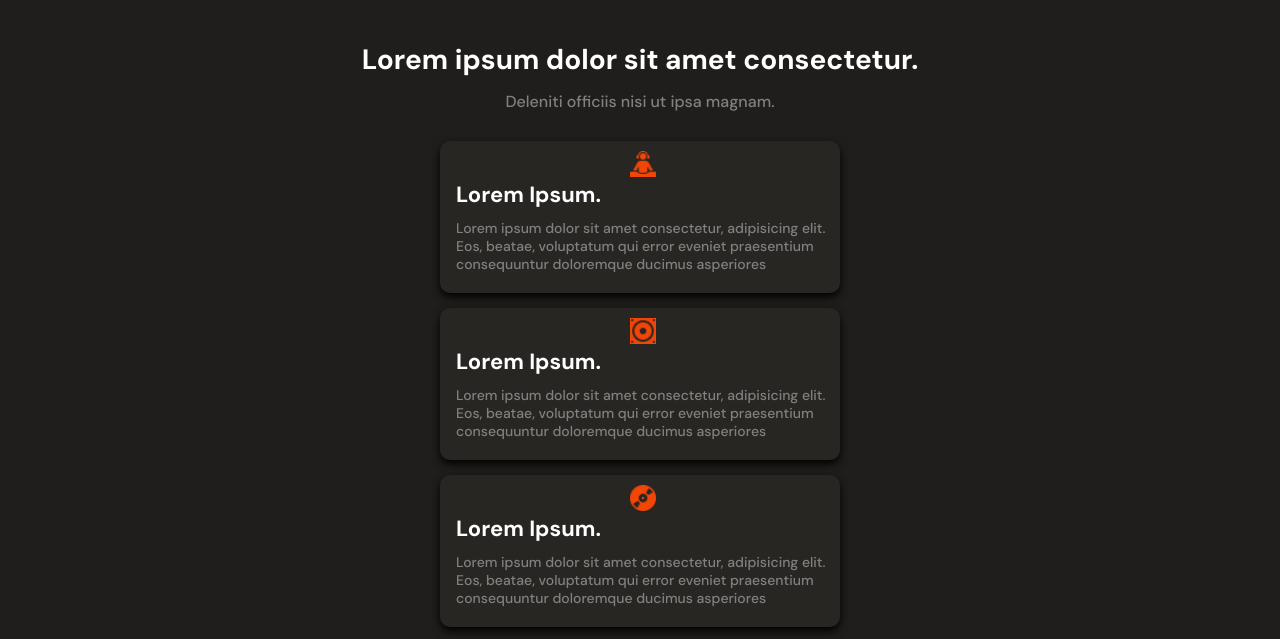
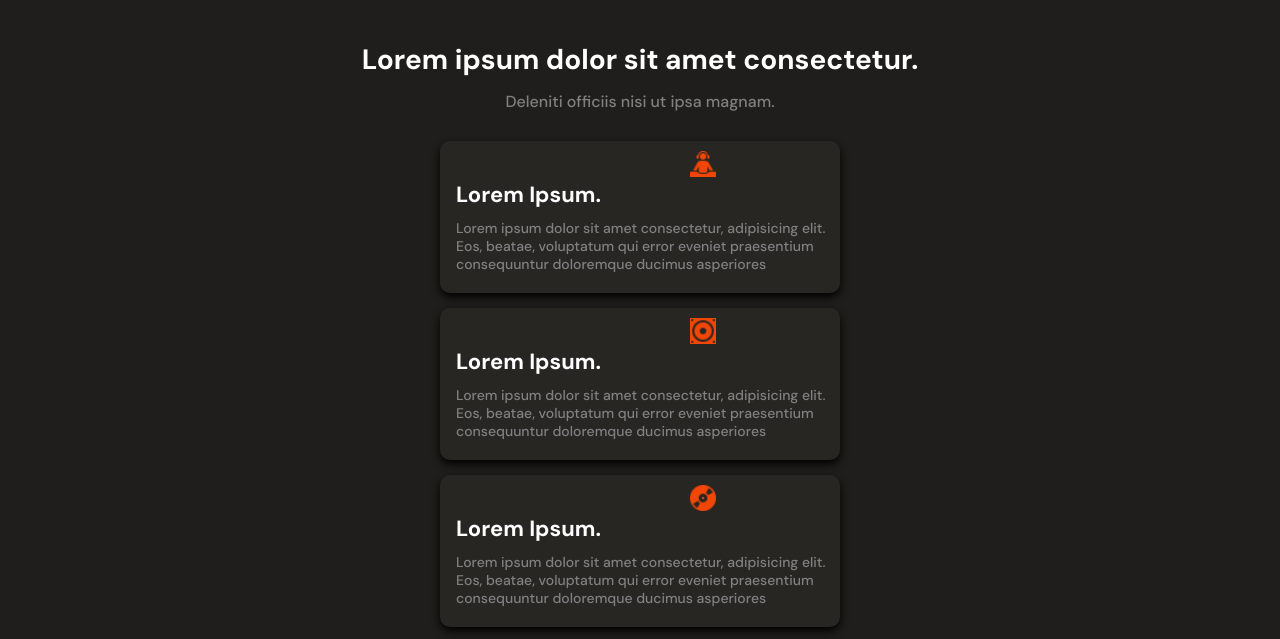
Before and after one commit to MarioDvlp/MRodRecords-Landing, a plain HTML site: page index.html in a window 1280 px wide. Shown: the part 1121-1760 px from the top of the page. Drawn offline with Linux system fonts and the light colour scheme.

Commit message:
I moved the icon card to left in product-detail container

```diff
--- a/styles.css
+++ b/styles.css
@@ -290,7 +290,8 @@ main {
     position: absolute;
     width: 26px;
     height: 26px;
-    left: calc(50% - 10px);
+    /* left: calc(50% - 10px); */
+    left: 250px;
     background-repeat: no-repeat;
     background-size: cover;
     background-position: center;
```
